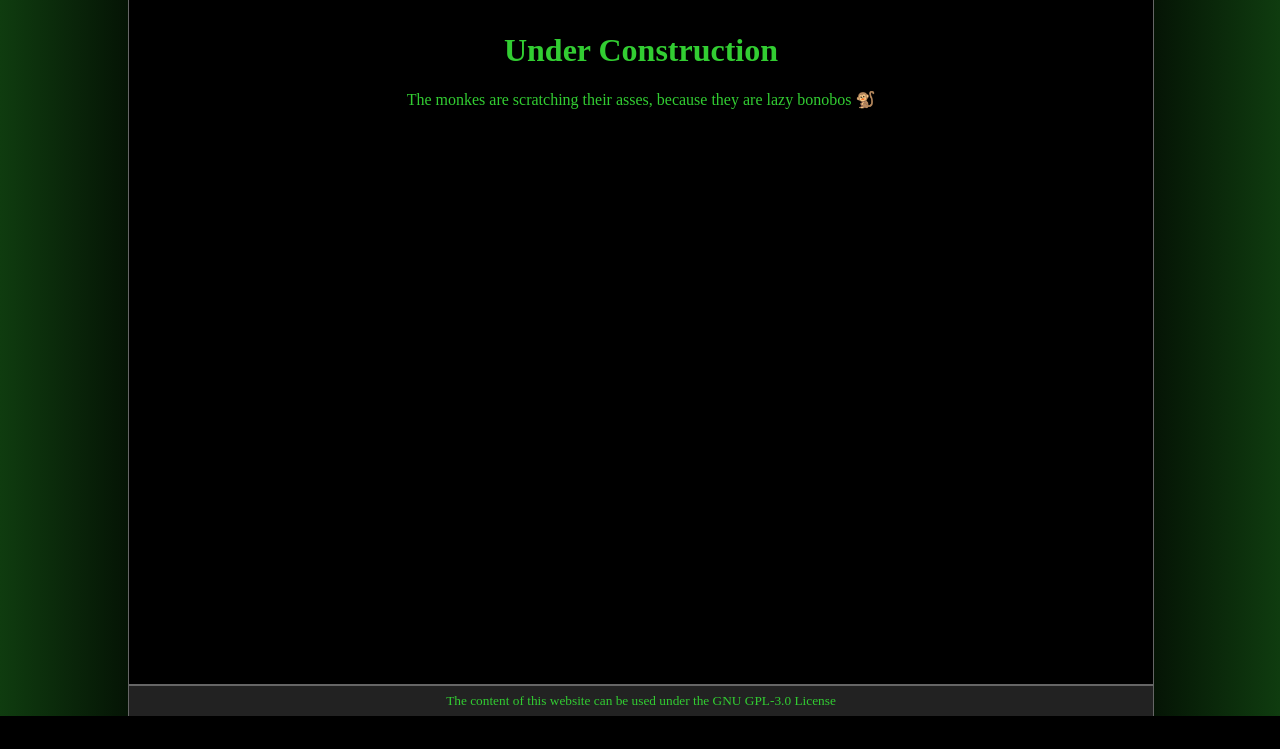
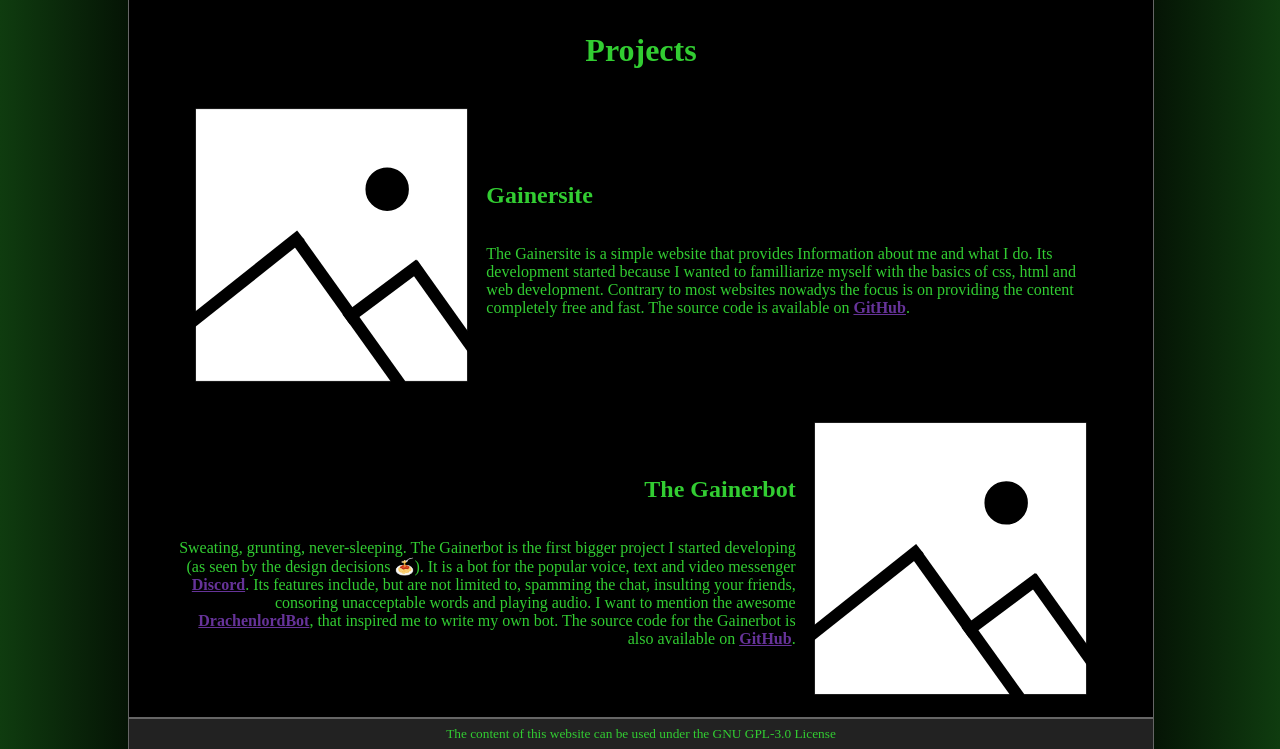
Before and after one commit to Flash3r01/GainerSite, a Flask app: page /projects in a window 1280 px wide. Shown: the part 84-833 px from the top of the page. Before the commit the page ends 800 px from the top, so only its background shows below. Run offline with Flask 2, Linux system fonts and the light colour scheme.

Commit message:
added content to projects page

```diff
--- a/static/css/style.css
+++ b/static/css/style.css
@@ -87,7 +87,7 @@ a{
     min-height: calc(100vh - 116px); /* Minus Header, header border, footer and footer border*/
 }
 
-/*First Header in the main-content should not have any magin, so the sidelines reach the top*/
+/* First Header in the main-content should not have any margin, so the sidelines reach the top */
 #mainContentContainer > h1:first-child{
     margin-top: 0;
     padding-top: 1em;
@@ -96,4 +96,42 @@ a{
 #mainContentContainer a{
     font-weight: bold;
     text-decoration: underline;
+    color: rebeccapurple;
 }
+
+/* Styling for the content Boxes */
+.contentBox{
+    padding: 0 3em;
+    display: flex;
+    justify-content: space-between;
+    align-content: center;
+}
+.contentBox:nth-child(even){
+    flex-direction: row-reverse;
+}
+.contentBox:nth-child(odd){
+    flex-direction: row;
+}
+
+/* Content Box Images */
+.contentBox>div.contentBoxImage{
+    flex: 1 0 100px;
+}
+.contentBox>div.contentBoxImage>img{
+    width: 100%;
+    height: auto;
+}
+
+/* Content Box Text */
+.contentBox>div.contentBoxText{
+    flex: 2 0 200px;
+    display: flex;
+    flex-direction: column;
+    justify-content: center;
+}
+.contentBox:nth-child(even)>div.contentBoxText{
+    text-align: left;
+}
+.contentBox:nth-child(odd)>div.contentBoxText{
+    text-align: right;
+}
--- a/templates/projects.html
+++ b/templates/projects.html
@@ -1,6 +1,37 @@
 {% extends "base/base.html" %}
 
 {% block content %}
-<h1>Under Construction</h1>
-<p>The monkes are scratching their asses, because they are lazy bonobos 🐒</p>
+<h1>Projects</h1>
+<div class="contentBox">
+    <div class="contentBoxText">
+        <h2>Gainersite</h2>
+        <p>
+            The Gainersite is a simple website that provides Information about me and what I do.
+            Its development started because I wanted to familliarize myself with the basics of css, html and web development.
+            Contrary to most websites nowadys the focus is on providing the content completely free and fast.
+            The source code is available on <a href="https://github.com/Flash3r01/GainerSite/">GitHub</a>.
+        </p>
+    </div>
+    <div class="contentBoxImage">
+        <img src="{{ url_for('static', filename='image/missingPicture.svg') }}">
+    </div>
+</div>
+<div class="contentBox">
+    <div class="contentBoxText">
+        <h2>The Gainerbot</h2>
+        <p>
+            Sweating, grunting, never-sleeping.
+            The Gainerbot is the first bigger project I started developing (as seen by the design decisions 🍝).
+            It is a bot for the popular voice, text and video messenger <a href="https://discord.com/">Discord</a>.
+            Its features include, but are not limited to, spamming the chat, insulting your friends,
+            consoring unacceptable words and playing audio.
+            I want to mention the awesome <a href="https://github.com/eliaspr/DrachenlordBot">DrachenlordBot</a>,
+            that inspired me to write my own bot.
+            The source code for the Gainerbot is also available on <a href="https://github.com/Flash3r01/GainerBot">GitHub</a>.
+        </p>
+    </div>
+    <div class="contentBoxImage">
+        <img src="{{ url_for('static', filename='image/missingPicture.svg') }}">
+    </div>
+</div>
 {% endblock content %}
```
Also changed, not shown: static/image/missingPicture.svg (added).
